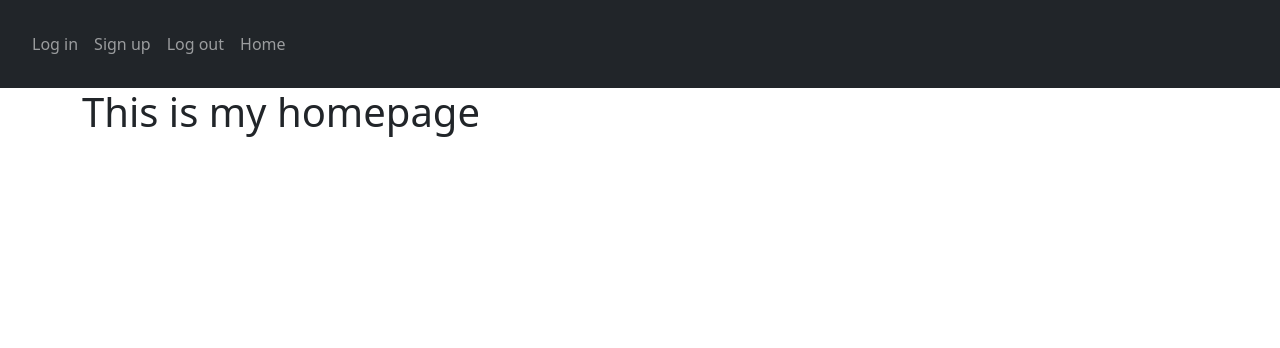
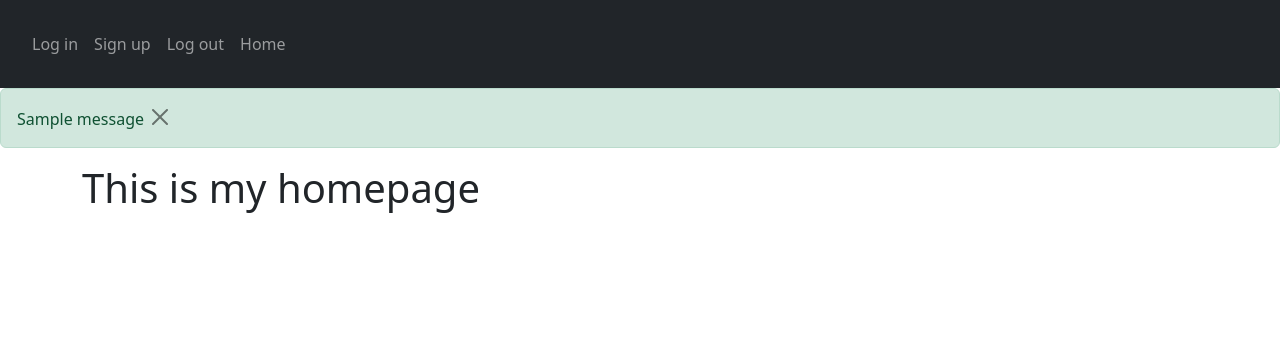
Before and after one commit to alexandroscharangionis/notes_Flask_website, a Flask app: page / in a window 1280 px wide. Shown: the top 348 px of the page. Run offline with Flask 2, Linux system fonts and the light colour scheme; one stand-in notice (Sample message) is shown.

Commit message:
logic for display error/succes flash messages

```diff
--- a/website/templates/base.html
+++ b/website/templates/base.html
@@ -43,6 +43,30 @@
         </ul>
       </div>
     </nav>
+    <!-- If there are any Jinja/Flask flash messages, loop through them and display them -->
+    {% with messages = get_flashed_messages(with_categories=true) %} {% if
+    messages %} {% for category, message in messages %} {% if category ==
+    "error" %}
+    <div class="alert alert-danger alert-dismissable fade show" role="alert">
+      {{message}}
+      <button
+        type="button"
+        class="btn-close"
+        data-bs-dismiss="alert"
+        aria-label="Close"
+      ></button>
+    </div>
+    {% else %}
+    <div class="alert alert-success alert-dismissable fade show" role="alert">
+      {{message}}
+      <button
+        type="button"
+        class="btn-close"
+        data-bs-dismiss="alert"
+        aria-label="Close"
+      ></button>
+    </div>
+    {% endif %}{% endfor %}{% endif %}{% endwith %}
     <div class="container">{% block content %} {% endblock %}</div>
     <script
       src="https://cdn.jsdelivr.net/npm/bootstrap@5.2.3/dist/js/bootstrap.bundle.min.js"
```
